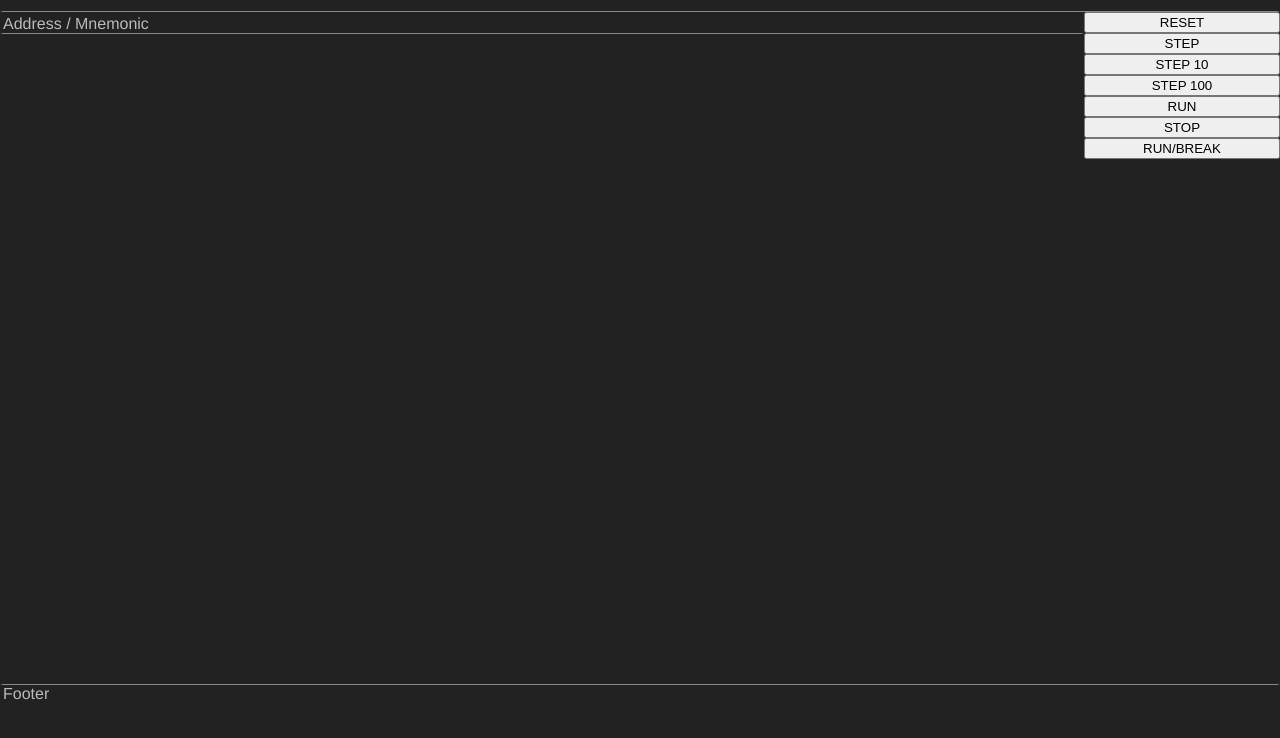
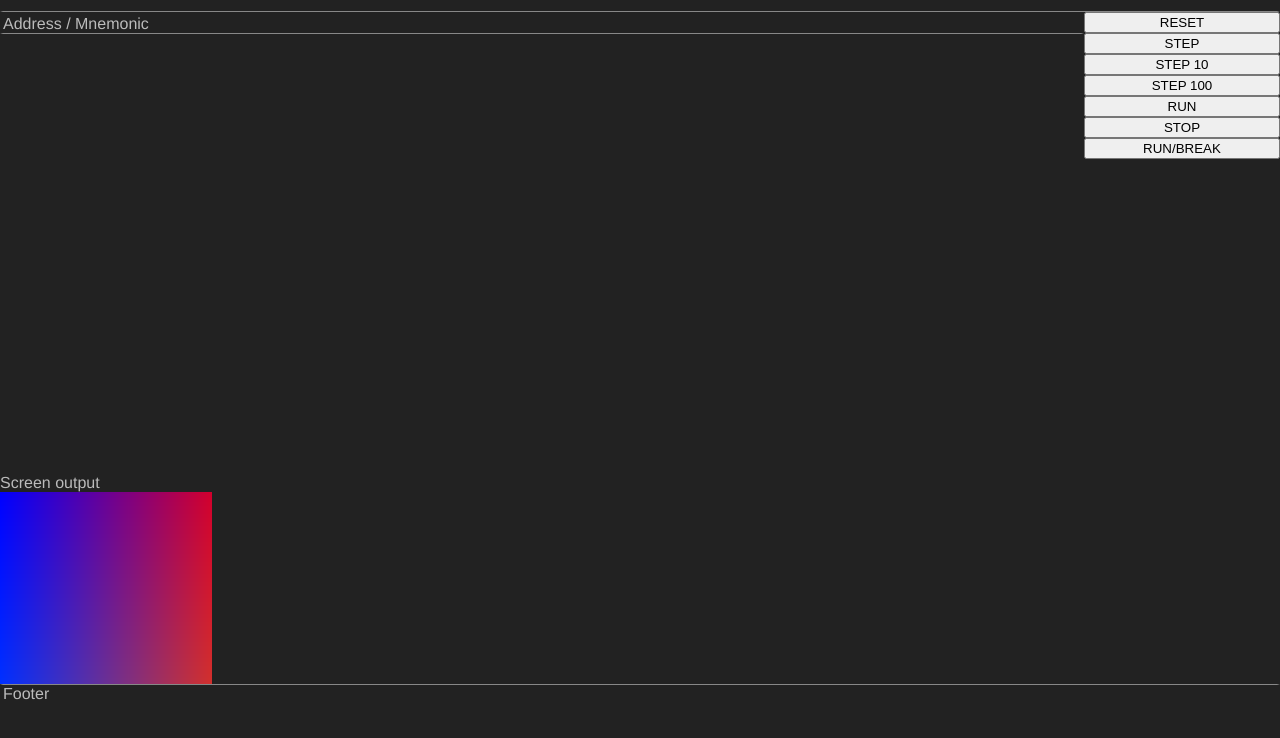
Before and after one commit to joskwanten/TsMsx, a website with bundled scripts: page index.html in a window 1280 px wide. Shown: the part 52-790 px from the top of the page. Built offline with nearby package versions, Linux system fonts and the light colour scheme; files whose address does not match are found by name.

Commit message:
Added basic canvas to show rendered output

```diff
--- a/index.html
+++ b/index.html
@@ -19,6 +19,12 @@
                 </div>
                 <div id="logger">
                 </div>
+                <div id="small-header">
+                    Screen output
+                </div>
+                <canvas id="screen" width="212" height="192">
+
+                </canvas>
             </div>
             <div class="side-panel">
                 <button id="reset">RESET</button>
--- a/src/App.ts
+++ b/src/App.ts
@@ -155,10 +155,10 @@ function wait(ms: number) {
     return new Promise<void>((res, rej) => setTimeout(() => res(), ms));
 }
 
-let z80: Z80|null = null;
+let z80: Z80 | null = null;
 
 async function reset() {
-    let response= await fetch('cbios_main_msx1.rom');
+    let response = await fetch('cbios_main_msx1.rom');
     let buffer = await response.arrayBuffer();
     let bios = new Uint8Array(buffer);
     let romMemory = new Uint8Array(0x10000);
@@ -188,11 +188,11 @@ async function reset() {
                 div.appendChild(d);
             });
 
-            let logger =  document.querySelector('#logger');
+            let logger = document.querySelector('#logger');
             if (logger) {
                 let maxLines = 1000;
                 let numOfRowsTooMany = logger.children.length - maxLines;
-                for(let i = 0; i < numOfRowsTooMany; i++) {
+                for (let i = 0; i < numOfRowsTooMany; i++) {
                     logger.removeChild(logger.children[i]);
                 }
                 logger.appendChild(div);
@@ -203,7 +203,7 @@ async function reset() {
 
     class IoBus implements IO {
         read8(address: number): number {
-            switch(address) {
+            switch (address) {
                 case 0x98:
                     return vdp.read(false);
                 case 0x99:
@@ -216,7 +216,7 @@ async function reset() {
             }
         }
         write8(address: number, value: number): void {
-            switch(address) {
+            switch (address) {
                 case 0x98:
                     vdp.write(false, value);
                     break;
@@ -256,6 +256,28 @@ function step(numOfSteps: number) {
 }
 
 window.onload = () => {
+    const canvas = <HTMLCanvasElement>document.getElementById('screen');
+    const ctx = canvas.getContext('2d');
+    const imageData = ctx?.createImageData(256, 192);
+    if (imageData) {
+        // Iterate through every pixel
+        for (let i = 0; i < imageData.data.length; i += 4) {
+            // Percentage in the x direction, times 255
+            let x = (i % 1024) / 1024 * 255;
+            // Percentage in the y direction, times 255
+            let y = Math.ceil(i / 1024) / 1024 * 255;
+
+            // Modify pixel data
+            imageData.data[i + 0] = x;        // R value
+            imageData.data[i + 1] = y;        // G value
+            imageData.data[i + 2] = 255 - x;  // B value
+            imageData.data[i + 3] = 255;      // A value
+        }
+
+        // Draw image data to the canvas
+        ctx?.putImageData(imageData, 0, 0);
+    }
+
     document.querySelector('#reset')?.addEventListener('click', () => {
         reset();
     });
@@ -274,7 +296,7 @@ window.onload = () => {
 
     document.querySelector('#run')?.addEventListener('click', async () => {
         running = true;
-        while(running) {
+        while (running) {
             step(100);
             await wait(10);
             if (!running) {
--- a/styles.css
+++ b/styles.css
@@ -104,6 +104,11 @@ body {
     display: flex;
 }
 
+#screen {
+    width: 212px;
+    height: 192px;
+}
+
 .footer {
     flex: 0 0 64px;
     display: flex;
```
Lines whose indentation alone changed are shown as unchanged.
